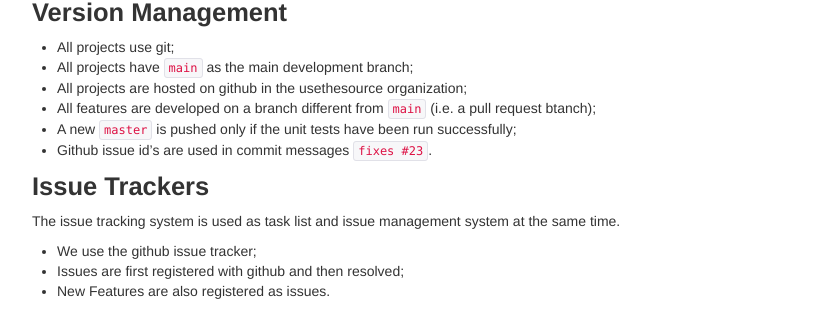
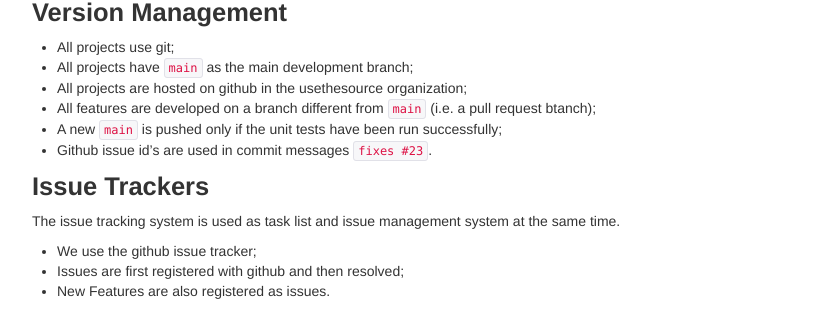
Before and after one commit to usethesource/usethesource.github.io, a Jekyll site: the page built from about/architecture.md, in a window 1280 px wide. Shown: the part 463-773 px from the top of the page, without its empty margins (223-1056 px from the left). Built offline with Jekyll 4.4.1, drawn with Linux system fonts in a browser that asks for light colours.

Commit message:
master main

```diff
--- a/about/architecture.md
+++ b/about/architecture.md
@@ -26,7 +26,7 @@
 * All projects have `main` as the main development branch;
 * All projects are hosted on github in the usethesource organization;
 * All features are developed on a branch different from `main` (i.e. a pull request btanch);
-* A new `master` is pushed only if the unit tests have been run successfully;
+* A new `main` is pushed only if the unit tests have been run successfully;
 * Github issue id's are used in commit messages `fixes #23`.
 
 ## Issue Trackers
```
